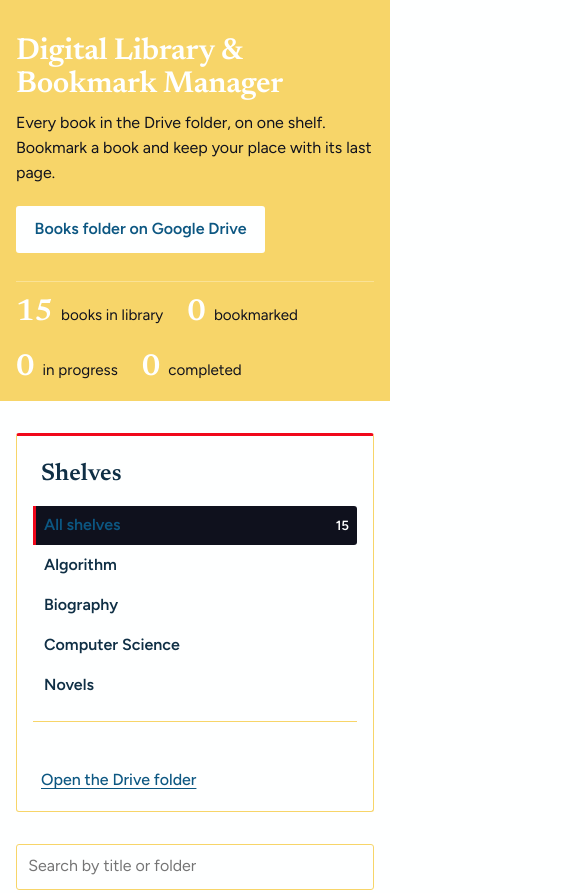
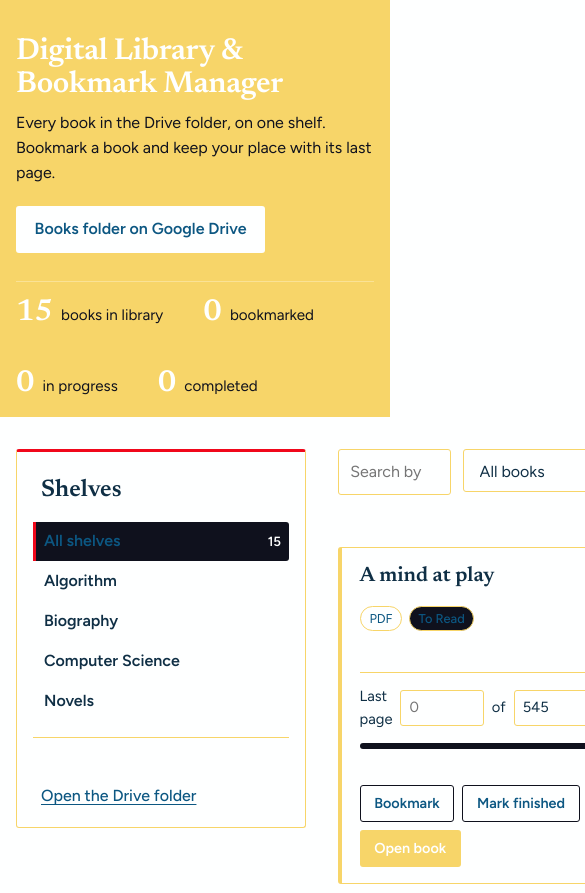
Before and after one commit to Ammar-Irfan/ICT-Final-Project, a plain HTML site: page index.html in a window 390 px wide. Shown: the top 893 px of the page, 585 px wide, since content can reach past the window. Drawn offline with Linux system fonts and the light colour scheme.

Commit message:
Delete media queries from style.css
Removed media queries for responsive design.

```diff
--- a/style.css
+++ b/style.css
@@ -221,21 +221,5 @@ input:focus, select:focus {
 }
 .toast.show { opacity: 1; transform: translate(-50%, 0); }
 
-@media (max-width: 860px) {
-  .layout { grid-template-columns: 1fr; }
-  .panel { position: static; }
-}
-
-@media (max-width: 520px) {
-  .toolbar { flex-direction: column; }
-  .toolbar select { width: 100%; }
-  .stats { gap: 1.5rem; }
-  .book__actions { margin-left: 0; }
-}
-
-@media (prefers-reduced-motion: reduce) {
-  * { transition: none !important; }
-}
-
 .link { color: var(--sky-800); font-weight: 500; text-underline-offset: 3px; }
 .link:hover { color: var(--sky-600); }
```
